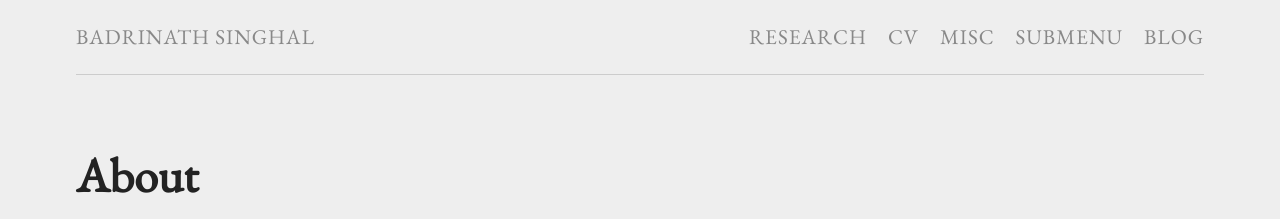
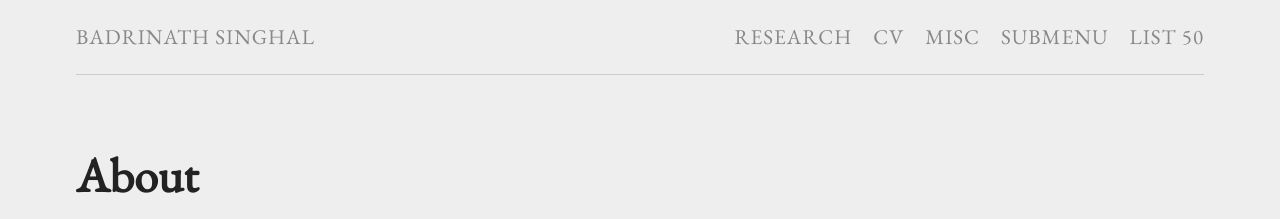
Before and after one commit to BadrinathS/BadrinathS.github.io, a Jekyll site: the page built from index.md, in a window 1280 px wide. Shown: the top 219 px of the page. Built offline with Jekyll 4.4.1, drawn with Linux system fonts in a browser that asks for light colours.

Commit message:
Update menu.yml

```diff
--- a/_data/menu.yml
+++ b/_data/menu.yml
@@ -16,3 +16,6 @@
 
 - title: "Blog"
   href: "/blog/"
+
+  title: "List 50"
+  href: "/list50/"
```
